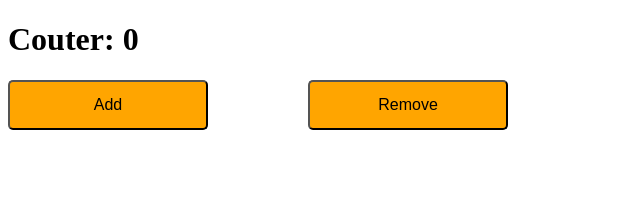
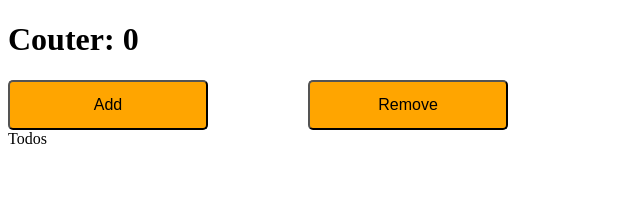
Before and after one commit to srinivasaleti/apollo-local-state-management, a React (Create React App) app: page /todos in a window 1280 px wide. Shown: the top 220 px of the page, without its empty margins (0-640 px from the left). Built offline with nearby package versions, Linux system fonts and the light colour scheme.

Commit message:
Fetch dummy todos

```diff
--- a/src/App.js
+++ b/src/App.js
@@ -1,26 +1,28 @@
 import React from 'react';
 import { ApolloProvider } from '@apollo/react-hooks';
 import { InMemoryCache } from 'apollo-cache-inmemory';
-import ApolloClient, { HttpLink } from 'apollo-boost';
+import ApolloClient from 'apollo-boost';
 import { resolvers, typeDefs } from './resolvers';
 import Couter from './Counter/Couter';
+import Todos from './Todos/Todos';
 
 const cache = new InMemoryCache()
 
 const client = new ApolloClient({
   cache,
-  link: new HttpLink(
-    {
-      uri: "localhost:4000"
-    }
-  ),
   typeDefs,
   resolvers,
 });
 
 cache.writeData({
   data: {
-    counter: 0
+    counter: 0,
+    todos: [{
+      id: 1,
+      completed: false,
+      text: "TODO1",
+      __typename: "TODO"
+    }]
   },
 });
 
@@ -29,6 +31,7 @@ function App() {
   return (
     <ApolloProvider client={client}>
       <Couter />
+      <Todos />
     </ApolloProvider>
   );
 }
--- /dev/null
+++ b/src/Todos/Todos.js
@@ -0,0 +1,23 @@
+import React from 'react'
+import gql from 'graphql-tag';
+import { useQuery } from '@apollo/react-hooks';
+
+const TODOS_QUERY = gql`
+query GetCounterValue {
+  todos @client {
+    id
+    completed
+    text
+  }
+}
+`
+
+export default function Todos() {
+    const result = useQuery(TODOS_QUERY)
+    console.log(result.data)
+    return (
+        <div>
+            Todos
+        </div>
+    )
+}
```
Also changed, not shown: src/Todos/Todo.js (added).
